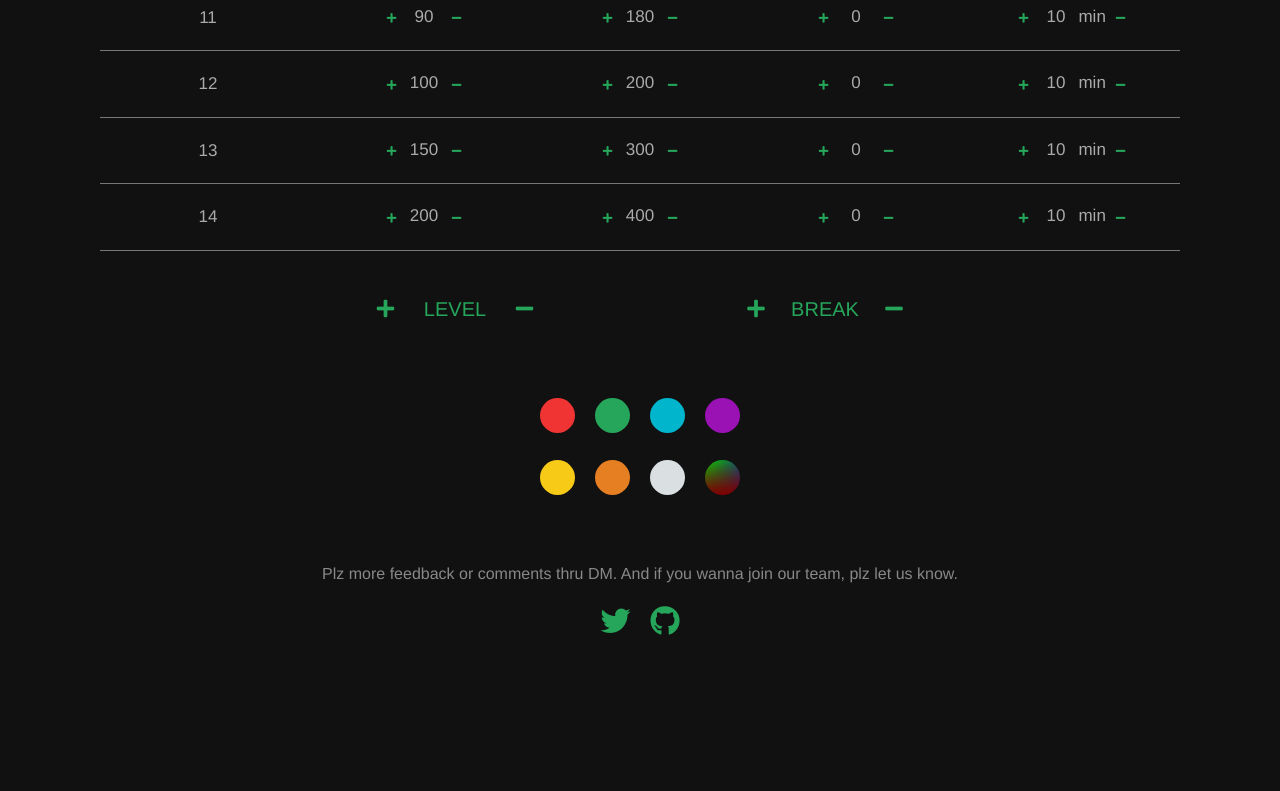
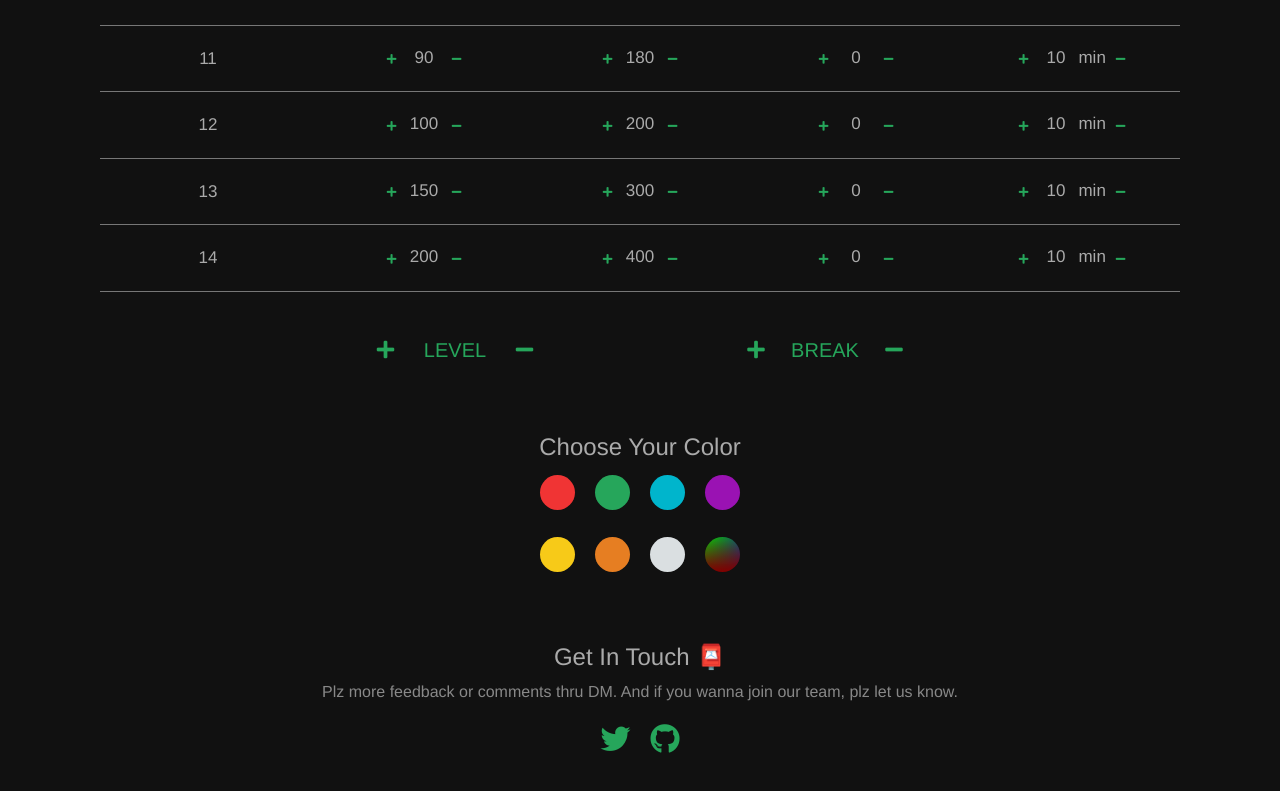
Before and after one commit to okuxxbos20/sick-poker-timer, a Vue app: page / in a window 1280 px wide. Shown: the part 1761-2552 px from the top of the page. Before the commit the page ends 2448 px from the top, so only its background shows below. Built offline with nearby package versions, Linux system fonts and the light colour scheme; no server answers; a web font is replaced by a local one.

Commit message:
minor changes

```diff
--- a/src/components/Index.vue
+++ b/src/components/Index.vue
@@ -1,11 +1,11 @@
 <template>
-  <main class="container">
+  <div class="container">
     <Login/>
     <Timer />
     <Controller />
     <Infomation />
     <Setting />
-  </main>
+  </div>
 </template>
 
 <script>
@@ -20,9 +20,4 @@ export default {
 }
 </script>
 
-<style lang="scss" scoped>
-.main {
-  padding: 0;
-  background: #111;
-}
-</style>
+<style lang="scss" scoped></style>
--- a/src/components/Setting/color.vue
+++ b/src/components/Setting/color.vue
@@ -1,6 +1,6 @@
 <template>
   <div class="color">
-    <title>Choose color</title>
+    <div class="title">Choose Your Color</div>
     <div>
       <div class="picker red" @click="colorSelect('#f03434')"></div>
       <div class="picker green" @click="colorSelect('#26a65b')"></div>
@@ -37,7 +37,10 @@ export default {
 <style lang="scss" scoped>
 .color {
   margin-bottom: 50px;
-  title { color: #aaa; }
+  .title {
+    color: #aaa;
+    font-size: 24px;
+  }
   .picker {
     display: inline-block;
     width: 35px;
--- a/src/components/Setting/index.vue
+++ b/src/components/Setting/index.vue
@@ -1,7 +1,7 @@
 <template>
   <div class="setting container">
     <div class="part setting">
-      <title>Stracture Setting 💻</title>
+      <div class="title">Stracture Setting 💻</div>
       <p class="sentence">You can change the setting freely by operating the table below.</p>
       <!-- controller -->
       <div class="mode">Mode: <strong>{{ selected }}</strong></div>
@@ -47,7 +47,7 @@
     </div>
     <Color/>
     <div class="part getintouch">
-      <title>Get In Touch 📮</title>
+      <div class="title">Get In Touch 📮</div>
       <p class="sentence">Plz more feedback or comments thru DM. And if you wanna join our team, plz let us know.</p>
       <a href="#"><i class="fab fa-twitter sns"></i></a>
       <a href="https://github.com/okuxxbos20/sick-poker-timer"><i class="fab fa-github sns"></i></a>
@@ -100,8 +100,9 @@ export default {
   padding-bottom: 1px;
   .part {
     margin-bottom: 40px;
-    title {
+    .title {
       color: #aaa;
+      font-size: 24px;
       margin: 0;
     }
     .sentence {
--- a/src/components/Timer/index.vue
+++ b/src/components/Timer/index.vue
@@ -1,18 +1,23 @@
 <template>
   <div class="timer">
-    <div class="circle" :class="{ circle_animation: r_status() }">
+    <div
+      class="circle"
+      :class="{ circle_animation: isClockStart }"
+    >
       <span class="flame">
-        <p class="part time">{{ r_timer().min }} : {{ r_timer().sec }}</p>
-        <h6 class="part level">LEVEL {{ r_level() }}</h6>
+        <p class="part time">
+          {{ timeRemaining.min }} : {{ timeRemaining.sec }}
+        </p>
+        <h6 class="part level">LEVEL {{ currentLevel }}</h6>
         <h6 class="part blinds">BLINDS</h6>
         <h6 class="part sbbb">
-          {{ r_strategy()[r_level()-1][0] }}/{{ r_strategy()[r_level()-1][1] }}
+          {{ gameStructure[currentLevel-1][0] }}/{{ gameStructure[currentLevel-1][1] }}
         </h6>
       </span>
     </div>
     <p class="nextbb">NEXT BLINDS :
       <span>
-        {{ r_strategy()[r_level()][0] }}/{{ r_strategy()[r_level()][1] }}
+        {{ gameStructure[currentLevel][0] }}/{{ gameStructure[currentLevel][1] }}
       </span>
     </p>
   </div>
@@ -24,19 +29,21 @@ export default {
   data() {
     return {};
   },
-  methods: {
-    r_status () {
+  computed: {
+    isClockStart () {
       return this.$store.getters.g_status;
     },
-    r_timer () {
+    timeRemaining () {
       return this.$store.getters.g_timer;
     },
-    r_level () {
+    currentLevel () {
       return this.$store.getters.g_level;
     },
-    r_strategy () {
+    gameStructure () {
       return this.$store.getters.g_strategy;
     }
+  },
+  methods: {
   }
 }
 </script>
```
